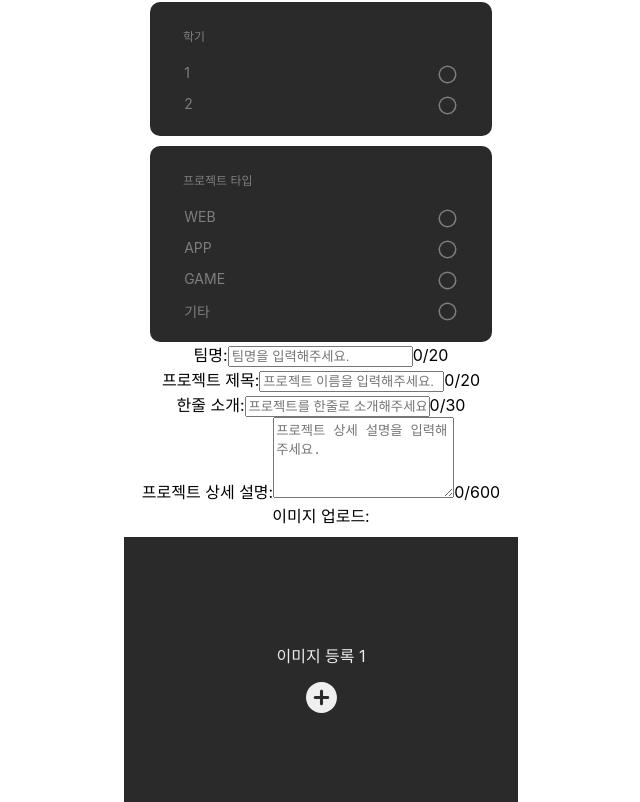
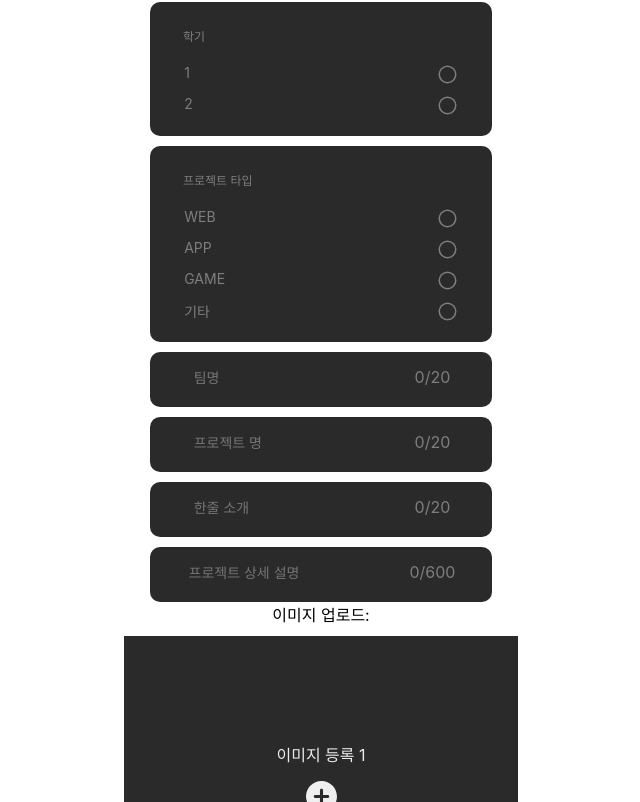
Before and after one commit to pknu-wap/2024_2_WEB_2, a React (Create React App) app in the folder client/: page / in a window 1280 px wide. Shown: the part 460-1262 px from the top of the page, without its empty margins (319-959 px from the left). Built offline with nearby package versions, Linux system fonts and the light colour scheme.

Commit message:
feature: text 입력 필드 컴포넌트로 분리

```diff
--- /dev/null
+++ b/client/src/assets/ProjectCreation/InputForm.css
@@ -0,0 +1,26 @@
+.input-form input[type="text"] {
+    border: none;
+    background-color: transparent;
+    font-size: 14px;
+    color: #7E7E7E;
+
+}
+
+.input-field {
+    width: 80%;
+    margin: 0 auto;
+}
+
+
+
+.input-form{
+    width: 342px;
+    height: 100%;
+    padding-top: 15px;
+    padding-bottom: 20px;
+    background-color: #2A2A2A;
+    color: #7E7E7E;
+    border-radius: 10px;
+    margin: 0 auto;
+    margin-top: 10px;
+}
--- /dev/null
+++ b/client/src/components/ProjectCreation/InputForm.js
@@ -0,0 +1,38 @@
+import React from "react";
+import "../../assets/ProjectCreation/InputForm.css"; // CSS 파일 경로 추가
+
+// 매개변수로 받아야 하는 것
+// placeholder, maxLen, value, onChange, errorMessage, name
+const InputForm = ({
+  name,
+  placeholder,
+  maxLen,
+  onChange,
+  value,
+  errorMessage = {}, // 기본값 설정
+}) => {
+  return (
+    <div className="input-form">
+      <div className="input-field">
+        <input
+          name={name} // 수정: name의 길이가 아닌 name 자체를 전달
+          className="input-field"
+          type="text"
+          placeholder={placeholder}
+          maxLength={maxLen}
+          value={value}
+          onChange={onChange}
+        />
+        <span className="char-count">
+          {value?.length || 0}/{maxLen}
+        </span>
+      </div>
+
+      {errorMessage?.[name] && ( // 옵셔널 체이닝 사용
+        <p className="error-message">{errorMessage[name]}</p>
+      )}
+    </div>
+  );
+};
+
+export default InputForm;
--- a/client/src/components/ProjectCreation/ProjectForm.js
+++ b/client/src/components/ProjectCreation/ProjectForm.js
@@ -5,6 +5,7 @@ import useProjectForm from "../../hooks/ProjectCreation/useProjectForm"; // Cust
 import ImageUploader from "./ImageUploader";
 import YearScroll from "./YearSelector";
 import RadioButton from "./RadioButton";
+import InputForm from "./InputForm";
 
 // 프로젝트 타입
 const projectTypeOptions = ["WEB", "APP", "GAME", "기타"];
@@ -125,8 +126,8 @@ const ProjectForm = ({ onSubmit }) => {
       />
       {/* 년도 선택 */}
       <YearScroll setSelectedYear={setProjectYear} selectedYear={projectYear} />
+
       {/* 학기 선택 */}
-      <div>
       <RadioButton
         labelname={"학기"}
         name="semester" // 그룹 이름
@@ -134,8 +135,8 @@ const ProjectForm = ({ onSubmit }) => {
         selected={semester} // 선택된 값
         setSelected={setSemester} // 선택 상태 업데이트 함수
       />
-      </div>
-      <div>
+
+      {/* 프로젝트 타입 선택 */}
       <RadioButton
         labelname={"프로젝트 타입"}
         name="projectType"
@@ -143,7 +144,6 @@ const ProjectForm = ({ onSubmit }) => {
         selected={projectType}
         setSelected={setProjectType}
       />
-      </div>
 
       {/* 프로젝트 타입 선택
       <div className="form-group">
@@ -168,7 +168,7 @@ const ProjectForm = ({ onSubmit }) => {
       </div> */}
 
       {/* 팀명 */}
-      <div className="form-group">
+      {/* <div className="form-group">
         <label>팀명:</label>
         <input
           name="teamName"
@@ -186,10 +186,34 @@ const ProjectForm = ({ onSubmit }) => {
         {errorMessage.teamName && (
           <p className="error-message">{errorMessage.teamName}</p>
         )}
-      </div>
+      </div> */}
+
+      <InputForm
+        name="teamName"
+        placeholder="팀명"
+        maxLen="20"
+        value={teamName}
+        onChange={(e) => {
+          setTeamName(e.target.value);
+          handleInputLimit(e);
+        }}
+        errorMessage={errorMessage}
+      />
+
+      <InputForm
+        name="title"
+        placeholder="프로젝트 명"
+        maxLen="20"
+        value={title}
+        onChange={(e) => {
+          setTitle(e.target.value);
+          handleInputLimit(e);
+        }}
+        errorMessage={errorMessage}
+      />
 
       {/* 제목 입력 */}
-      <div className="form-group">
+      {/* <div className="form-group">
         <label>프로젝트 제목:</label>
         <input
           name="title"
@@ -207,10 +231,22 @@ const ProjectForm = ({ onSubmit }) => {
         {errorMessage.title && (
           <p className="error-message">{errorMessage.title}</p>
         )}
-      </div>
+      </div> */}
+
+      <InputForm
+        name="summary"
+        placeholder="한줄 소개"
+        maxLen="20"
+        value={summary}
+        onChange={(e) => {
+          setSummary(e.target.value);
+          handleInputLimit(e);
+        }}
+        errorMessage={errorMessage}
+      />
 
       {/* 한줄 소개 입력 */}
-      <div className="form-group">
+      {/* <div className="form-group">
         <label>한줄 소개:</label>
         <input
           name="summary"
@@ -228,10 +264,22 @@ const ProjectForm = ({ onSubmit }) => {
         {errorMessage.summary && (
           <p className="error-message">{errorMessage.summary}</p>
         )}
-      </div>
+      </div> */}
+
+      <InputForm
+        name="content"
+        placeholder="프로젝트 상세 설명"
+        maxLen="600"
+        value={content}
+        onChange={(e) => {
+          setContent(e.target.value);
+          handleInputLimit(e);
+        }}
+        errorMessage={errorMessage}
+      />
 
       {/* 프로젝트 상세 설명 */}
-      <div className="form-group">
+      {/* <div className="form-group">
         <label>프로젝트 상세 설명:</label>
         <textarea
           className="textarea-field"
@@ -250,7 +298,7 @@ const ProjectForm = ({ onSubmit }) => {
         {errorMessage.content && (
           <p className="error-message">{errorMessage.content}</p>
         )}
-      </div>
+      </div> */}
 
       {/* 이미지 업로더들 */}
       <div className="form-group">
--- a/client/src/hooks/ProjectCreation/useProjectForm.js
+++ b/client/src/hooks/ProjectCreation/useProjectForm.js
@@ -3,7 +3,7 @@ import { useState } from "react";
 
 const useProjectForm = () => {
   // 입력 폼 요소들의 상태
-  const [teamName, setTeamName] = useState("");
+  const [teamName, setTeamName] = useState(null);
   const [title, setTitle] = useState("");
   const [projectType, setProjectType] = useState("");
   const [content, setContent] = useState("");
@@ -24,7 +24,7 @@ const useProjectForm = () => {
   const [images, setImages] = useState([null, null, null, null]); // 4개의 이미지 업로더
 
   // 입력 필드 글자 수 제한
-  const [inputTitle, setInputTitle] = useState(0);
+  const [inputTitle, setInputTitle] = useState(null);
   const [inputContent, setInputContent] = useState(0);
   const [inputSummary, setInputSummary] = useState(0);
 
@@ -103,17 +103,25 @@ const useProjectForm = () => {
     }
   };
 
-  // 입력 필드 글자 수 제한 핸들러
   const handleInputLimit = (e) => {
     const { name, value } = e.target;
-    if (name === "title") {
-      setInputTitle(value.length);
-    } else if (name === "content") {
-      setInputContent(value.length);
-    } else if (name === "summary") {
-      setInputSummary(value.length);
-    } else if (name === "teamName") {
-      setTeamName(value);
+
+    switch (name) {
+      case "title":
+        setInputTitle(value.length);
+        break;
+      case "content":
+        setInputContent(value.length);
+        break;
+      case "summary":
+        setInputSummary(value.length);
+        break;
+      case "teamName":
+        setTeamName(value);
+        break;
+      // 다른 필드가 있다면 여기에 추가
+      default:
+        break; // 아무것도 하지 않음
     }
   };
 
```
Lines whose indentation alone changed are shown as unchanged.
